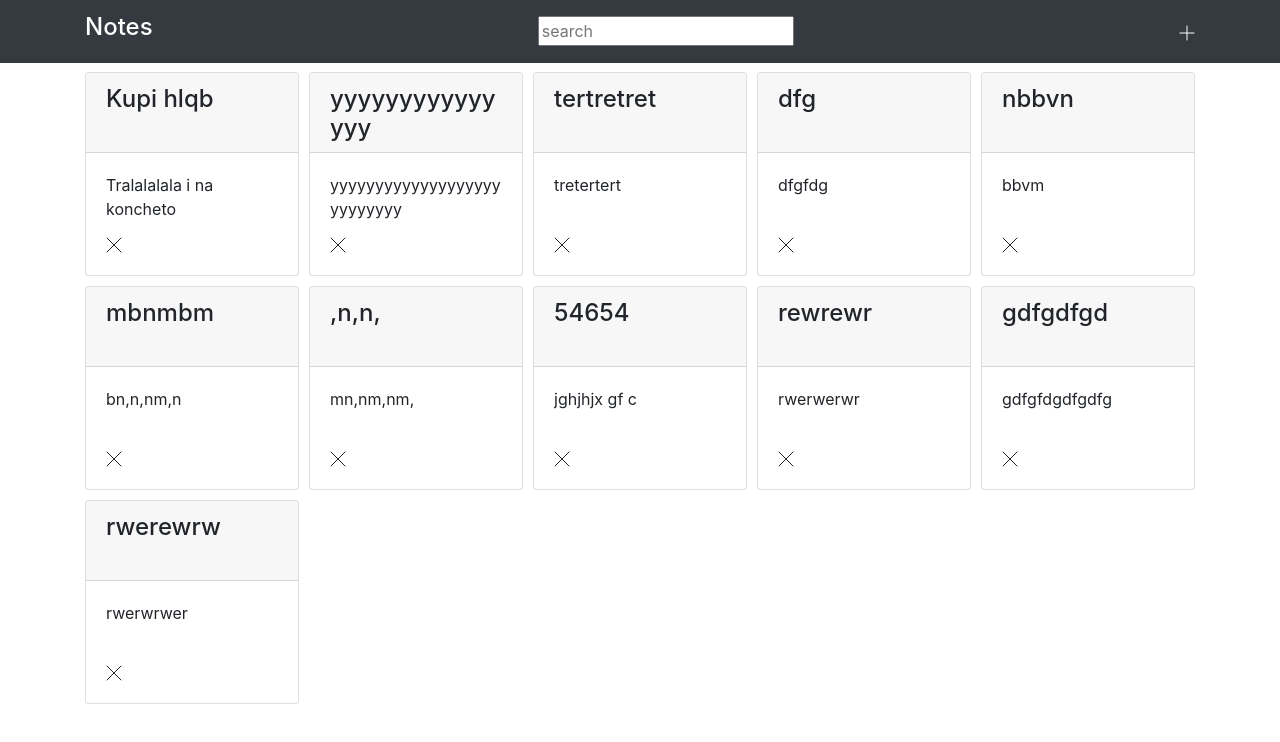
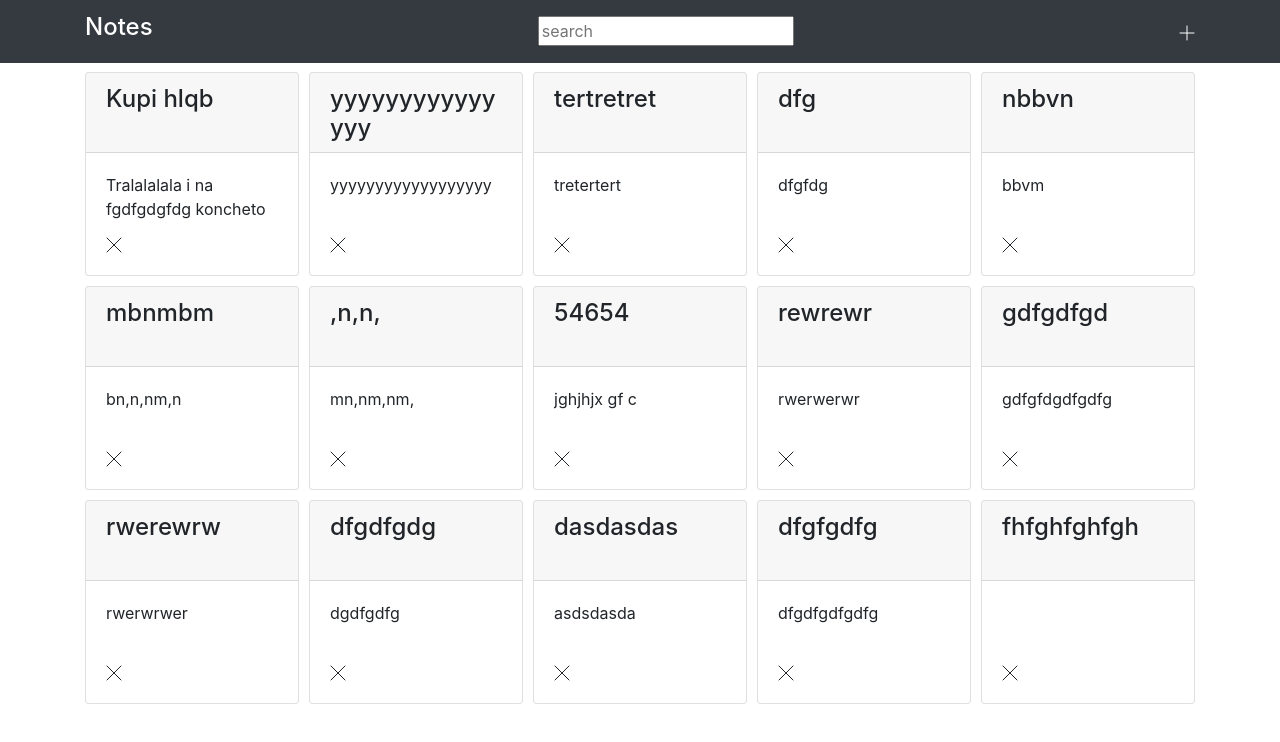
Before and after one commit to yory100/Angular-Soft-Serve-app, an Angular app: page / in a window 1280 px wide. Shown: the top 742 px of the page. Built offline with nearby package versions, Linux system fonts and the light colour scheme; data requests are answered from the project's data file.

Commit message:
addites animations - next animate deleting note

```diff
--- a/db.json
+++ b/db.json
@@ -2,12 +2,12 @@
   "posts": [
     {
       "title": "Kupi hlqb",
-      "message": "Tralalalala i na koncheto",
+      "message": "Tralalalala i na fgdfgdgfdg koncheto",
       "id": 5
     },
     {
       "title": "yyyyyyyyyyyyyyy",
-      "message": "yyyyyyyyyyyyyyyyyyyyyyyyyyy",
+      "message": "yyyyyyyyyyyyyyyyyy",
       "id": 7
     },
     {
@@ -54,6 +54,25 @@
       "title": "rwerewrw",
       "message": "rwerwrwer",
       "id": 16
+    },
+    {
+      "title": "dfgdfgdg",
+      "message": "dgdfgdfg",
+      "id": 17
+    },
+    {
+      "title": "dasdasdas",
+      "message": "asdsdasda",
+      "id": 18
+    },
+    {
+      "title": "dfgfgdfg",
+      "message": "dfgdfgdfgdfg",
+      "id": 19
+    },
+    {
+      "title": "fhfghfghfgh",
+      "id": 21
     }
   ]
 }
--- a/src/app/animations/route-animation.ts
+++ b/src/app/animations/route-animation.ts
@@ -15,6 +15,22 @@ export const slideInAnimation =
                     style({ transform: 'translateX(0%)' }),
                     animate('0.5s ease-in-out',
                         style({ transform: 'translateX(100%)' }))
+                ], { optional: true }),
+            ])
+        ]),
+
+        transition('* => home', [
+            query(':enter, :leave',
+                style({ position: 'fixed', width: '100%' }),{ optional: true }),
+            group([
+                query(':enter', [
+                    style({ transform: 'translateX(100%)' }),
+                    animate('0.5s ease-in-out', style({ transform: 'translateX(0%)' }))
+                ], { optional: true }),
+                query(':leave', [
+                    style({ transform: 'translateX(0%)' }),
+                    animate('0.5s ease-in-out',
+                        style({ transform: 'translateX(-100%)' }))
                 ], { optional: true }),
             ])
         ]),
```
